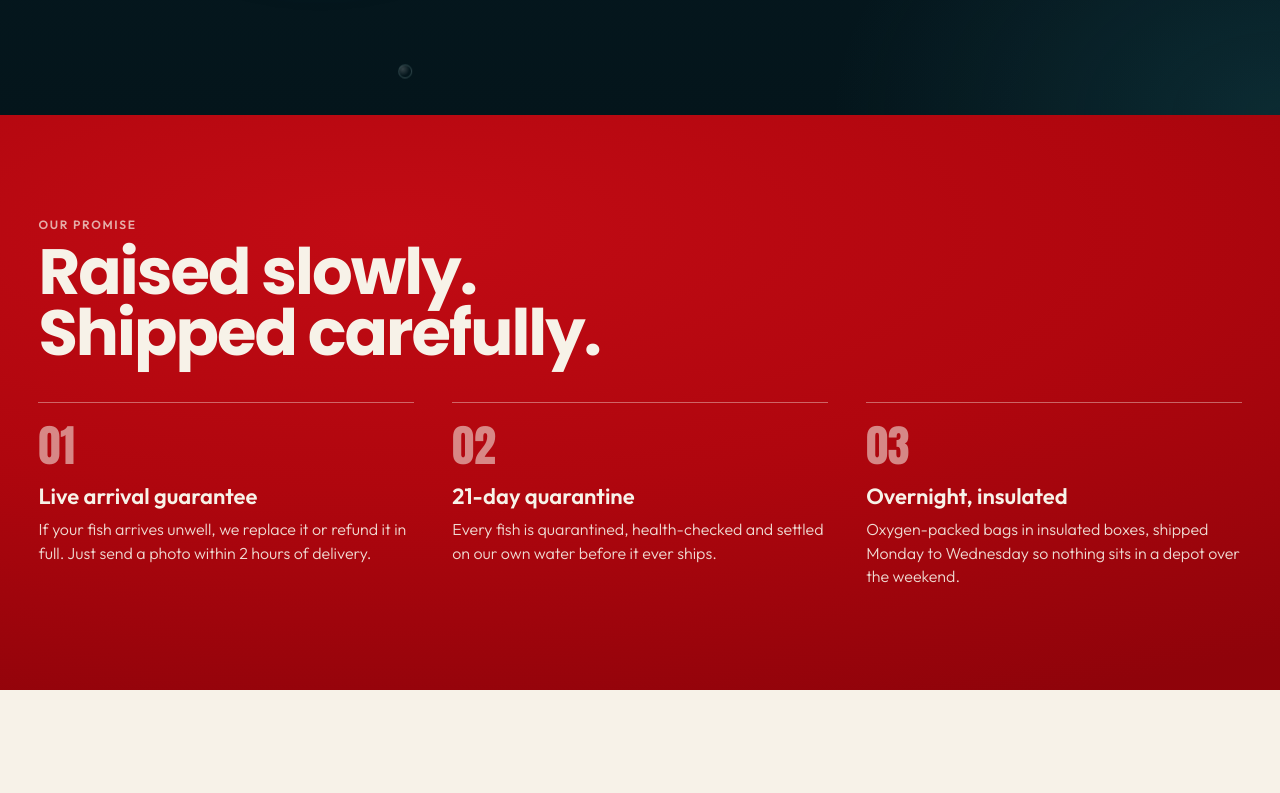
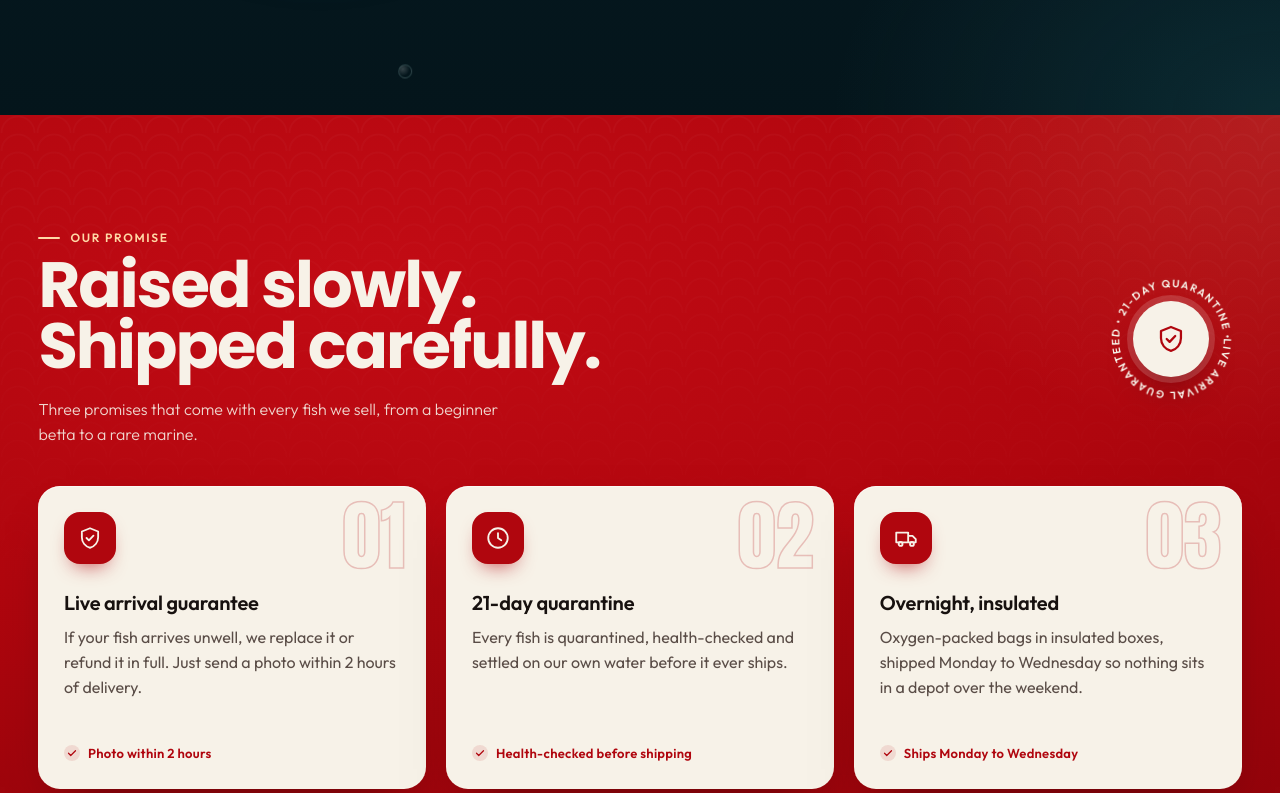
Before and after one commit to Lokesh0018/3D-Fish-Store, a React (Vite) app: page / in a window 1280 px wide. Shown: the part 3947-4740 px from the top of the page. Built offline with nearby package versions, Linux system fonts and the light colour scheme; no server answers.

Commit message:
Our Promise

```diff
--- a/src/components/CarePromise.jsx
+++ b/src/components/CarePromise.jsx
@@ -1,22 +1,42 @@
+import Icon from './Icon.jsx';
+
 const POINTS = [
-  { n: '01', title: 'Live arrival guarantee', body: 'If your fish arrives unwell, we replace it or refund it in full. Just send a photo within 2 hours of delivery.' },
-  { n: '02', title: '21-day quarantine', body: 'Every fish is quarantined, health-checked and settled on our own water before it ever ships.' },
-  { n: '03', title: 'Overnight, insulated', body: 'Oxygen-packed bags in insulated boxes, shipped Monday to Wednesday so nothing sits in a depot over the weekend.' },
+  { n: '01', icon: 'shield', title: 'Live arrival guarantee', tag: 'Photo within 2 hours', body: 'If your fish arrives unwell, we replace it or refund it in full. Just send a photo within 2 hours of delivery.' },
+  { n: '02', icon: 'clock', title: '21-day quarantine', tag: 'Health-checked before shipping', body: 'Every fish is quarantined, health-checked and settled on our own water before it ever ships.' },
+  { n: '03', icon: 'truck', title: 'Overnight, insulated', tag: 'Ships Monday to Wednesday', body: 'Oxygen-packed bags in insulated boxes, shipped Monday to Wednesday so nothing sits in a depot over the weekend.' },
 ];
+
+// Circumference of the seal's text ring (r = 52), so the phrase wraps exactly once.
+const RING = 2 * Math.PI * 52;
 
 export default function CarePromise() {
   return (
     <section className="promise" id="care" aria-labelledby="care-title">
-      <div className="section-head">
-        <p className="eyebrow">Our promise</p>
-        <h2 className="section-title" id="care-title">Raised slowly. Shipped carefully.</h2>
+      <div className="section-head promise__head" data-reveal>
+        <div>
+          <p className="eyebrow">Our promise</p>
+          <h2 className="section-title" id="care-title">Raised slowly. Shipped carefully.</h2>
+          <p className="promise__lede">Three promises that come with every fish we sell, from a beginner betta to a rare marine.</p>
+        </div>
+        <div className="seal" aria-hidden="true">
+          <svg className="seal__ring" viewBox="0 0 140 140">
+            <defs><path id="seal-path" d="M70 18a52 52 0 1 1 0 104a52 52 0 1 1 0-104" /></defs>
+            <text textLength={RING.toFixed(1)} lengthAdjust="spacing">
+              <textPath href="#seal-path">LIVE ARRIVAL GUARANTEED • 21-DAY QUARANTINE • </textPath>
+            </text>
+          </svg>
+          <span className="seal__core"><Icon name="shield" /></span>
+        </div>
       </div>
+
       <ol className="promise__list">
-        {POINTS.map((p) => (
-          <li key={p.n} className="promise__item">
+        {POINTS.map((p, i) => (
+          <li key={p.n} className="promise__item" data-reveal style={{ '--i': i }}>
             <span className="promise__n" aria-hidden="true">{p.n}</span>
+            <span className="promise__icon"><Icon name={p.icon} /></span>
             <h3>{p.title}</h3>
             <p>{p.body}</p>
+            <p className="promise__tag"><Icon name="check" />{p.tag}</p>
           </li>
         ))}
       </ol>
--- a/src/components/Icon.jsx
+++ b/src/components/Icon.jsx
@@ -12,6 +12,7 @@ const PATHS = {
   heart: <path d="M12 20s-7.5-4.4-7.5-10A4.3 4.3 0 0 1 12 7.4 4.3 4.3 0 0 1 19.5 10c0 5.6-7.5 10-7.5 10z" />,
   drop: <path d="M12 3.5s6 6.4 6 10.7a6 6 0 0 1-12 0C6 9.9 12 3.5 12 3.5z" />,
   image: <><rect x="3" y="4" width="18" height="16" rx="2.5" /><circle cx="9" cy="10" r="1.8" /><path d="m4 18 5.5-5.5 4 4L16 14l4 4" /></>,
+  clock: <><circle cx="12" cy="12" r="9" /><path d="M12 7.5V12l3 2" /></>,
   bag: <><path d="M5 8h14l-1 12H6L5 8z" /><path d="M9 8V6.5a3 3 0 0 1 6 0V8" /></>,
 };
 
--- a/src/styles.css
+++ b/src/styles.css
@@ -273,12 +273,42 @@ h2[tabindex="-1"]:focus { outline:none }
 .btn--red:hover { background:var(--red-lift) }
 .btn--block { width:100% }
 
-.promise { padding:clamp(64px,8vw,140px) var(--gutter); background:radial-gradient(120% 90% at 30% 20%, var(--red-lift) 0%, var(--red) 50%, var(--red-deep) 100%) }
-.promise__list { display:grid; grid-template-columns:repeat(auto-fit,minmax(240px,1fr)); gap:clamp(24px,3vw,56px); margin:0; padding:0; list-style:none }
-.promise__item { padding-top:20px; border-top:1px solid rgb(247 242 232 / .4) }
-.promise__n { font-family:var(--logo); font-size:44px; line-height:1; opacity:.55 }
-.promise__item h3 { margin:14px 0 8px; font-size:22px; font-weight:600 }
-.promise__item p { margin:0; font-weight:300; font-size:16px; line-height:1.45; max-width:36ch; opacity:.9 }
+.promise { position:relative; isolation:isolate; overflow:clip; padding:clamp(72px,9vw,150px) var(--gutter);
+  background:
+    radial-gradient(50% 60% at 100% 0%, rgb(255 216 166 / .12), transparent 70%),
+    radial-gradient(120% 90% at 30% 20%, var(--red-lift) 0%, var(--red) 50%, var(--red-deep) 100%) }
+/* faint koi-scale texture, fading out toward the bottom */
+.promise::before { content:""; position:absolute; inset:0; z-index:-1; pointer-events:none; opacity:.5;
+  background:radial-gradient(circle at 50% 100%, transparent 15px, rgb(255 255 255 / .05) 16px 17px, transparent 18px) 0 0/36px 18px;
+  -webkit-mask-image:linear-gradient(180deg, #000, transparent 70%); mask-image:linear-gradient(180deg, #000, transparent 70%) }
+.promise__head { display:flex; align-items:center; justify-content:space-between; gap:32px }
+.promise .eyebrow { display:flex; align-items:center; gap:10px; color:#ffd8a6; opacity:1 }
+.promise .eyebrow::before { content:""; width:22px; height:2px; border-radius:2px; background:currentColor }
+.promise__lede { margin:20px 0 0; max-width:44ch; font-weight:300; font-size:clamp(16px,1.2vw,19px); line-height:1.6; color:rgb(247 242 232 / .88) }
+
+.seal { position:relative; display:grid; place-items:center; flex:none; width:clamp(120px,11vw,168px); aspect-ratio:1 }
+.seal__ring { position:absolute; inset:0; width:100%; height:100%; animation:seal-spin 28s linear infinite }
+.seal__ring text { fill:var(--cream); font-family:var(--body); font-weight:600; font-size:10.5px; letter-spacing:.5px }
+.seal__core { display:grid; place-items:center; width:54%; aspect-ratio:1; border-radius:50%; background:var(--cream); color:var(--red);
+  box-shadow:0 0 0 6px rgb(247 242 232 / .16), 0 18px 34px -12px rgb(74 0 6 / .6) }
+.seal__core .icon { width:42%; height:42% }
+@keyframes seal-spin { to { rotate:360deg } }
+
+.promise__list { display:grid; grid-template-columns:repeat(3,minmax(0,1fr)); gap:clamp(14px,1.6vw,28px); margin:0; padding:0; list-style:none; counter-reset:none }
+.promise__item { position:relative; display:flex; flex-direction:column; height:100%; padding:clamp(22px,2vw,32px); overflow:hidden; border-radius:var(--radius);
+  background:var(--cream); color:var(--ink); box-shadow:0 1px 0 rgb(255 255 255 / .6) inset, 0 26px 50px -28px rgb(60 0 4 / .75);
+  transition:transform .3s cubic-bezier(.2,.9,.25,1), box-shadow .3s ease }
+.promise__item:hover { transform:translateY(-6px); box-shadow:0 1px 0 rgb(255 255 255 / .6) inset, 0 34px 60px -28px rgb(60 0 4 / .85) }
+.promise__n { position:absolute; top:12px; right:20px; font-family:var(--logo); font-size:clamp(64px,6vw,96px); line-height:1; color:transparent;
+  -webkit-text-stroke:1.5px rgb(176 6 14 / .22) }
+.promise__icon { display:grid; place-items:center; width:52px; height:52px; border-radius:16px; background:var(--red); color:var(--cream);
+  box-shadow:0 10px 20px -10px rgb(176 6 14 / .8) }
+.promise__icon .icon { width:26px; height:26px }
+.promise__item h3 { margin:26px 0 10px; font-size:clamp(20px,1.5vw,24px); font-weight:600; letter-spacing:-.01em }
+.promise__item p { margin:0; font-size:16px; line-height:1.55; color:var(--ink-soft) }
+.promise__item .promise__tag { display:flex; align-items:center; gap:8px; margin-top:auto; padding-top:22px; font-size:13px; font-weight:600; letter-spacing:.02em; color:var(--red) }
+.promise__item p:not(.promise__tag) { margin-bottom:22px }
+.promise__tag .icon { width:16px; height:16px; flex:none; padding:2px; border-radius:50%; background:rgb(176 6 14 / .1); stroke-width:2.4 }
 
 .footer { display:flex; flex-wrap:wrap; align-items:flex-end; justify-content:space-between; gap:20px 40px;
   padding:clamp(40px,5vw,72px) var(--gutter) calc(clamp(32px,4vw,56px) + env(safe-area-inset-bottom)); background:var(--ink) }
@@ -464,6 +494,7 @@ h2[tabindex="-1"]:focus { outline:none }
 }
 @media (max-width:900px) {
   .spotlight,.faq { grid-template-columns:1fr }
+  .promise__list { grid-template-columns:1fr; max-width:620px }
   .spotlight__stage { max-width:400px }
   .spotlight__badge { width:88px; height:88px; font-size:10px; right:-6px }
   .shop__head { grid-template-columns:1fr; align-items:start }
@@ -500,6 +531,8 @@ h2[tabindex="-1"]:focus { outline:none }
   .brand { font-size:24px; top:calc(var(--gutter) * .8 + env(safe-area-inset-top) + 13px) }
   .nav__link { padding:0 12px }
   .grid { grid-template-columns:1fr }
+  .promise__head { flex-direction:column; align-items:flex-start }
+  .seal { width:108px; order:-1 }
   .shop__bar { flex-direction:column; align-items:stretch; padding:6px; border-radius:24px }
   .chips { flex-wrap:nowrap; overflow-x:auto; scrollbar-width:none; margin:-2px; padding:2px }
   .chips::-webkit-scrollbar { display:none }
@@ -512,7 +545,7 @@ h2[tabindex="-1"]:focus { outline:none }
   html { scroll-behavior:auto }
   .star { animation:none }
   .koi,.drawer__panel,.drawer__scrim,.card,.fish-img,.menu,.menu-scrim,.burger i,.tile,.menu [style*="--i"],[data-reveal] { transition:none }
-  .ticker__track,.sort__list,.nav__count.is-bump,.bubbles i,.spotlight__art .fish-img { animation:none }
+  .seal__ring,.ticker__track,.sort__list,.nav__count.is-bump,.bubbles i,.spotlight__art .fish-img { animation:none }
   .bubbles { display:none }
   [data-reveal] { opacity:1; translate:none }
 }
```
